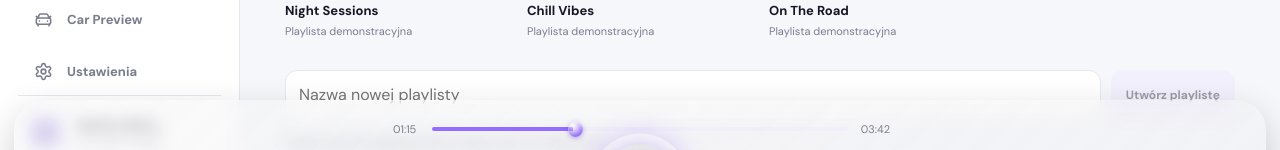
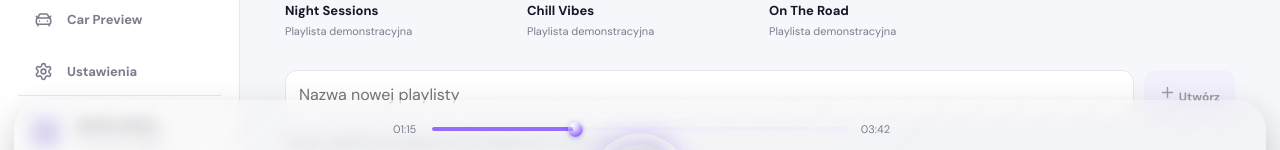
Before and after one commit to trciesielski/Shutter, a React (Vite) app: page / in a window 1280 px wide. Both pictures are taken after a click on the button "Playlisty". Shown: the part 524-674 px from the top of the page. Built offline with nearby package versions, Linux system fonts and the light colour scheme.

Commit message:
feat(playlists): square custom playlist folders and drilldown instead of full-width track lists

```diff
--- a/src/audio/LocalPlaylists.jsx
+++ b/src/audio/LocalPlaylists.jsx
@@ -1,15 +1,23 @@
 import React,{useState} from 'react';
+import {Heart,Music2,Plus,Play,ChevronLeft,Trash2,X} from 'lucide-react';
 export default function LocalPlaylists({tracks,onPlay,playlists}){
- const [name,setName]=useState('');
+ const [name,setName]=useState(''),[opened,setOpened]=useState(null);
  const {lists,create,toggleTrack,remove}=playlists;
+ const selected=lists.find(l=>l.id===opened);
+ const add=()=>{if(!name.trim())return;create(name);setName('')};
  return <section className="local-playlists">
-  <div className="playlist-new"><input aria-label="Nazwa nowej playlisty" value={name} onChange={e=>setName(e.target.value)} onKeyDown={e=>{if(e.key==='Enter'){create(name);setName('')}}} placeholder="Nazwa nowej playlisty"/><button onClick={()=>{create(name);setName('')}} disabled={!name.trim()}>Utwórz playlistę</button></div>
-  {lists.length===0&&<p className="playlist-hint">Utwórz pierwszą playlistę albo dodaj utwór do Ulubionych.</p>}
-  {lists.map(list=><div key={list.id} className="playlist-user-card">
-   <div className="playlist-user-heading"><strong>{list.name}</strong><span>{list.tracks.length} utworów</span><button aria-label={'Usuń playlistę '+list.name} onClick={()=>remove(list.id)}>Usuń</button></div>
-   {tracks.filter(track=>list.tracks.includes(track.id)).map(track=><div key={track.id} className="playlist-track-option"><span>{track.title}</span><button type="button" onClick={()=>onPlay(tracks.findIndex(t=>t.id===track.id))}>Odtwórz</button><button type="button" onClick={()=>toggleTrack(list.id,track.id)} aria-label={'Usuń '+track.title+' z '+list.name}>Usuń z listy</button></div>)}
-   {!list.tracks.length&&<p className="playlist-hint">Ta playlista jest pusta. Dodaj utwór z Biblioteki.</p>}
-  </div>)}
-  <p className="playlist-hint">Playlisty zapisujemy lokalnie w tej przeglądarce.</p>
+  <div className="playlist-new"><input aria-label="Nazwa nowej playlisty" value={name} onChange={e=>setName(e.target.value)} onKeyDown={e=>{if(e.key==='Enter')add()}} placeholder="Nazwa nowej playlisty"/><button onClick={add} disabled={!name.trim()}><Plus size={17}/> Utwórz</button></div>
+  {!selected?<div className="playlist-tiles">
+   {lists.map((list,i)=><button className="playlist-tile" key={list.id} onClick={()=>setOpened(list.id)}>
+    <span className={'playlist-tile-art playlist-tone-'+i%4}>{list.id==='shutter-favorites'?<Heart size={42} strokeWidth={1.6}/>:<Music2 size={42} strokeWidth={1.6}/>}<span className="playlist-tile-play"><Play size={22} fill="currentColor"/></span></span>
+    <strong>{list.name}</strong><small>{list.tracks.length} {list.tracks.length===1?'utwór':'utworów'}</small>
+   </button>)}
+   {!lists.length&&<p className="playlist-hint">Utwórz playlistę lub dodaj utwór do Ulubionych z menu trzech kropek.</p>}
+  </div>:<div className="playlist-detail">
+   <div className="playlist-detail-head"><button className="playlist-back" onClick={()=>setOpened(null)} aria-label="Wróć do playlist"><ChevronLeft size={20}/> Playlisty</button><button className="playlist-delete" onClick={()=>{remove(selected.id);setOpened(null)}}><Trash2 size={15}/> Usuń playlistę</button></div>
+   <h2>{selected.name}</h2><p>{selected.tracks.length} utworów</p>
+   {tracks.filter(t=>selected.tracks.includes(t.id)).map(t=><div className="playlist-detail-track" key={t.id}><span className="playlist-detail-track-title">{t.title}</span><button aria-label={'Odtwórz '+t.title} onClick={()=>onPlay(tracks.findIndex(x=>x.id===t.id))}><Play size={17} fill="currentColor"/></button><button aria-label={'Usuń '+t.title+' z playlisty'} onClick={()=>toggleTrack(selected.id,t.id)}><X size={17}/></button></div>)}
+   {!selected.tracks.length&&<p className="playlist-hint">Pusta playlista. Dodaj utwory w Bibliotece, korzystając z menu trzech kropek.</p>}
+  </div>}
  </section>;
 }
```
